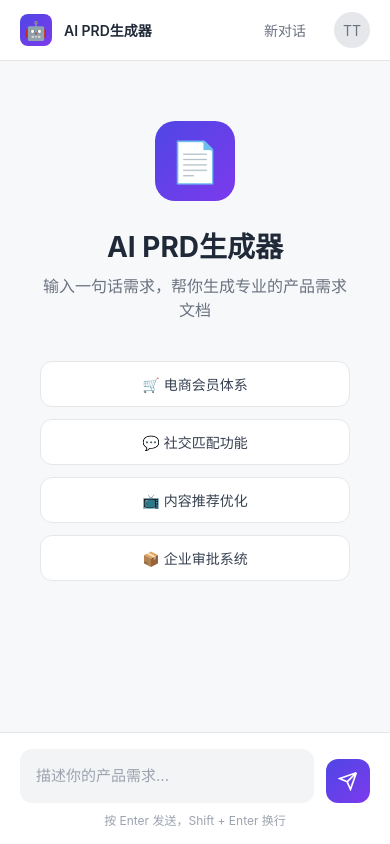
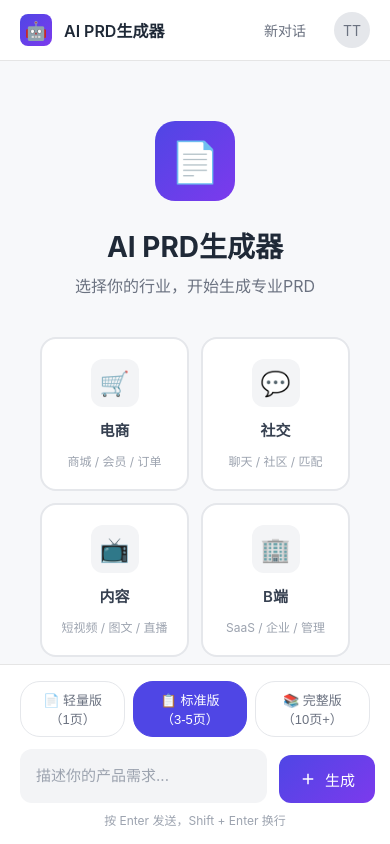
Before and after one commit to maxterence/prd-generator-demo, a plain HTML site: page index.html in a window 390 px wide. Both pictures are taken after a click on the button "新对话". Drawn offline with Linux system fonts and the light colour scheme.

Commit message:
feat: 行业方块列表+复杂度选择+生成按钮文案

```diff
--- a/index.html
+++ b/index.html
@@ -18,7 +18,6 @@
             overflow: hidden;
         }
 
-        /* 整体布局 */
         .app-layout {
             display: flex;
             flex-direction: column;
@@ -144,29 +143,73 @@
             margin-bottom: 40px;
         }
 
-        .quick-actions {
-            display: flex;
-            gap: 12px;
-            flex-wrap: wrap;
-            justify-content: center;
-            max-width: 600px;
+        /* 行业选择方块 */
+        .industry-grid {
+            display: grid;
+            grid-template-columns: repeat(2, 1fr);
+            gap: 16px;
+            max-width: 400px;
+            width: 100%;
         }
 
-        .quick-action {
+        .industry-card {
             background: white;
-            border: 1px solid #e5e7eb;
-            border-radius: 12px;
-            padding: 12px 20px;
+            border: 2px solid #e5e7eb;
+            border-radius: 16px;
+            padding: 24px 16px;
             cursor: pointer;
             transition: all 0.2s;
-            font-size: 14px;
+            display: flex;
+            flex-direction: column;
+            align-items: center;
+            gap: 12px;
+        }
+
+        .industry-card:hover {
+            border-color: #4F46E5;
+            background: #f5f3ff;
+            transform: translateY(-2px);
+            box-shadow: 0 4px 12px rgba(79, 70, 229, 0.15);
+        }
+
+        .industry-card.active {
+            border-color: #4F46E5;
+            background: linear-gradient(135deg, #4F46E5, #7C3AED);
+            color: white;
+        }
+
+        .industry-icon {
+            width: 56px;
+            height: 56px;
+            background: #f3f4f6;
+            border-radius: 12px;
+            display: flex;
+            align-items: center;
+            justify-content: center;
+            font-size: 28px;
+        }
+
+        .industry-card.active .industry-icon {
+            background: rgba(255,255,255,0.2);
+        }
+
+        .industry-name {
+            font-size: 15px;
+            font-weight: 600;
             color: #374151;
         }
 
-        .quick-action:hover {
-            border-color: #4F46E5;
-            background: #f5f3ff;
-            color: #4F46E5;
+        .industry-card.active .industry-name {
+            color: white;
+        }
+
+        .industry-desc {
+            font-size: 12px;
+            color: #9ca3af;
+        }
+
+        .industry-card.active .industry-desc {
+            color: rgba(255,255,255,0.8);
         }
 
         /* 消息样式 */
@@ -231,66 +274,17 @@
             box-shadow: 0 1px 3px rgba(0,0,0,0.08);
         }
 
-        /* AI回复内容样式 */
-        .ai-reply h1 {
-            font-size: 1.4em;
-            margin: 16px 0 12px;
-            color: #1f2937;
-        }
-
-        .ai-reply h2 {
-            font-size: 1.2em;
-            margin: 14px 0 10px;
-            color: #374151;
-        }
-
-        .ai-reply h3 {
-            font-size: 1.05em;
-            margin: 12px 0 8px;
-            color: #4b5563;
-        }
-
-        .ai-reply p {
-            margin-bottom: 10px;
-        }
-
-        .ai-reply table {
-            width: 100%;
-            border-collapse: collapse;
-            margin: 12px 0;
-            font-size: 14px;
-        }
-
-        .ai-reply th, .ai-reply td {
-            padding: 10px 12px;
-            border: 1px solid #e5e7eb;
-            text-align: left;
-        }
-
-        .ai-reply th {
-            background: #f9fafb;
-            font-weight: 600;
-            color: #374151;
-        }
-
-        .ai-reply ul, .ai-reply ol {
-            margin: 10px 0;
-            padding-left: 24px;
-        }
-
-        .ai-reply li {
-            margin-bottom: 6px;
-        }
-
-        .ai-reply strong {
-            color: #1f2937;
-        }
-
-        .ai-reply hr {
-            border: none;
-            border-top: 1px solid #e5e7eb;
-            margin: 16px 0;
-        }
+        .ai-reply h1 { font-size: 1.4em; margin: 16px 0 12px; color: #1f2937; }
+        .ai-reply h2 { font-size: 1.2em; margin: 14px 0 10px; color: #374151; }
+        .ai-reply h3 { font-size: 1.05em; margin: 12px 0 8px; color: #4b5563; }
+        .ai-reply p { margin-bottom: 10px; }
+        .ai-reply table { width: 100%; border-collapse: collapse; margin: 12px 0; font-size: 14px; }
+        .ai-reply th, .ai-reply td { padding: 10px 12px; border: 1px solid #e5e7eb; text-align: left; }
+        .ai-reply th { background: #f9fafb; font-weight: 600; color: #374151; }
+        .ai-reply ul, .ai-reply ol { margin: 10px 0; padding-left: 24px; }
+        .ai-reply li { margin-bottom: 6px; }
+        .ai-reply strong { color: #1f2937; }
+        .ai-reply hr { border: none; border-top: 1px solid #e5e7eb; margin: 16px 0; }
 
         /* 加载动画 */
         .typing-indicator {
@@ -307,13 +301,8 @@
             animation: typing 1.4s infinite;
         }
 
-        .typing-dot:nth-child(2) {
-            animation-delay: 0.2s;
-        }
-
-        .typing-dot:nth-child(3) {
-            animation-delay: 0.4s;
-        }
+        .typing-dot:nth-child(2) { animation-delay: 0.2s; }
+        .typing-dot:nth-child(3) { animation-delay: 0.4s; }
 
         @keyframes typing {
             0%, 60%, 100% { transform: translateY(0); opacity: 0.4; }
@@ -330,6 +319,40 @@
         .input-inner {
             max-width: 800px;
             margin: 0 auto;
+        }
+
+        /* 复杂度选择 */
+        .complexity-bar {
+            display: flex;
+            gap: 8px;
+            margin-bottom: 12px;
+            justify-content: center;
+        }
+
+        .complexity-btn {
+            padding: 8px 16px;
+            border: 1px solid #e5e7eb;
+            border-radius: 20px;
+            background: white;
+            cursor: pointer;
+            font-size: 13px;
+            color: #6b7280;
+            transition: all 0.2s;
+        }
+
+        .complexity-btn:hover {
+            border-color: #4F46E5;
+            color: #4F46E5;
+        }
+
+        .complexity-btn.active {
+            background: #4F46E5;
+            border-color: #4F46E5;
+            color: white;
+        }
+
+        /* 输入框和按钮 */
+        .input-row {
             display: flex;
             gap: 12px;
             align-items: flex-end;
@@ -363,8 +386,8 @@
         }
 
         .send-btn {
-            width: 44px;
-            height: 44px;
+            height: 48px;
+            padding: 0 20px;
             background: linear-gradient(135deg, #4F46E5, #7C3AED);
             border: none;
             border-radius: 12px;
@@ -372,13 +395,15 @@
             cursor: pointer;
             display: flex;
             align-items: center;
-            justify-content: center;
+            gap: 8px;
             transition: all 0.2s;
             flex-shrink: 0;
+            font-size: 15px;
+            font-weight: 500;
         }
 
         .send-btn:hover {
-            transform: scale(1.05);
+            transform: scale(1.02);
             box-shadow: 0 4px 12px rgba(79, 70, 229, 0.4);
         }
 
@@ -390,8 +415,8 @@
         }
 
         .send-btn svg {
-            width: 20px;
-            height: 20px;
+            width: 18px;
+            height: 18px;
         }
 
         .input-tips {
@@ -401,41 +426,27 @@
             margin-top: 8px;
         }
 
-        /* 滚动条样式 */
-        .chat-container::-webkit-scrollbar {
-            width: 6px;
-        }
-
-        .chat-container::-webkit-scrollbar-track {
-            background: transparent;
-        }
-
-        .chat-container::-webkit-scrollbar-thumb {
-            background: #d1d5db;
-            border-radius: 3px;
-        }
-
-        .chat-container::-webkit-scrollbar-thumb:hover {
-            background: #9ca3af;
-        }
+        /* 滚动条 */
+        .chat-container::-webkit-scrollbar { width: 6px; }
+        .chat-container::-webkit-scrollbar-track { background: transparent; }
+        .chat-container::-webkit-scrollbar-thumb { background: #d1d5db; border-radius: 3px; }
 
         /* 响应式 */
         @media (max-width: 768px) {
-            .header-title {
-                font-size: 14px;
+            .industry-grid {
+                grid-template-columns: repeat(2, 1fr);
+                gap: 12px;
             }
-
+            .industry-card {
+                padding: 20px 12px;
+            }
+            .industry-icon {
+                width: 48px;
+                height: 48px;
+                font-size: 24px;
+            }
             .message-content {
                 max-width: 85%;
-            }
-
-            .quick-actions {
-                flex-direction: column;
-                width: 100%;
-            }
-
-            .quick-action {
-                width: 100%;
             }
         }
     </style>
@@ -461,12 +472,28 @@
                 <div class="welcome-screen" id="welcomeScreen">
                     <div class="welcome-logo">📄</div>
                     <h1 class="welcome-title">AI PRD生成器</h1>
-                    <p class="welcome-subtitle">输入一句话需求，帮你生成专业的产品需求文档</p>
-                    <div class="quick-actions">
-                        <div class="quick-action" onclick="useTemplate('做一个电商APP的会员体系，包含积分获取、积分兑换、会员等级、会员权益，目标是提升用户复购率')">🛒 电商会员体系</div>
-                        <div class="quick-action" onclick="useTemplate('做一个兴趣社交APP的匹配功能，根据用户兴趣标签进行匹配，支持文字聊天和语音通话')">💬 社交匹配功能</div>
-                        <div class="quick-action" onclick="useTemplate('做一个短视频APP的推荐优化，优化推荐算法提升用户观看时长和完播率')">📺 内容推荐优化</div>
-                        <div class="quick-action" onclick="useTemplate('做一个企业内部审批流程系统，支持多级审批、条件分支、超时自动处理')">📦 企业审批系统</div>
+                    <p class="welcome-subtitle">选择你的行业，开始生成专业PRD</p>
+                    <div class="industry-grid">
+                        <div class="industry-card" onclick="selectIndustry(this, '电商')">
+                            <div class="industry-icon">🛒</div>
+                            <div class="industry-name">电商</div>
+                            <div class="industry-desc">商城 / 会员 / 订单</div>
+                        </div>
+                        <div class="industry-card" onclick="selectIndustry(this, '社交')">
+                            <div class="industry-icon">💬</div>
+                            <div class="industry-name">社交</div>
+                            <div class="industry-desc">聊天 / 社区 / 匹配</div>
+                        </div>
+                        <div class="industry-card" onclick="selectIndustry(this, '内容')">
+                            <div class="industry-icon">📺</div>
+                            <div class="industry-name">内容</div>
+                            <div class="industry-desc">短视频 / 图文 / 直播</div>
+                        </div>
+                        <div class="industry-card" onclick="selectIndustry(this, 'B端')">
+                            <div class="industry-icon">🏢</div>
+                            <div class="industry-name">B端</div>
+                            <div class="industry-desc">SaaS / 企业 / 管理</div>
+                        </div>
                     </div>
                 </div>
 
@@ -478,6 +505,15 @@
         <!-- 底部输入区 -->
         <div class="input-area">
             <div class="input-inner">
+                <!-- 复杂度选择 -->
+                <div class="complexity-bar">
+                    <button class="complexity-btn" onclick="selectComplexity(this, '轻量')">📄 轻量版（1页）</button>
+                    <button class="complexity-btn active" onclick="selectComplexity(this, '标准')">📋 标准版（3-5页）</button>
+                    <button class="complexity-btn" onclick="selectComplexity(this, '完整')">📚 完整版（10页+）</button>
+                </div>
+
+                <!-- 输入框和发送按钮 -->
+                <div class="input-row">
                     <div class="input-wrapper">
                         <textarea
                             id="userInput"
@@ -489,23 +525,38 @@
                     </div>
                     <button class="send-btn" id="sendBtn" onclick="sendMessage()">
                         <svg viewBox="0 0 24 24" fill="none" stroke="currentColor" stroke-width="2">
-                        <path d="M22 2L11 13M22 2L15 22L11 13M22 2L2 9L11 13"/>
+                            <path d="M12 5v14M5 12h14"/>
                         </svg>
+                        生成
                     </button>
                 </div>
                 <div class="input-tips">按 Enter 发送，Shift + Enter 换行</div>
             </div>
         </div>
+    </div>
 
     <script>
-        let chatHistory = [];
+        let selectedIndustry = '';
+        let selectedComplexity = '标准';
         let isGenerating = false;
 
-        // 使用模板
-        function useTemplate(text) {
-            document.getElementById('userInput').value = text;
-            autoResize(document.getElementById('userInput'));
-            sendMessage();
+        // 选择行业
+        function selectIndustry(el, industry) {
+            document.querySelectorAll('.industry-card').forEach(c => c.classList.remove('active'));
+            el.classList.add('active');
+            selectedIndustry = industry;
+
+            // 自动聚焦输入框
+            setTimeout(() => {
+                document.getElementById('userInput').focus();
+            }, 200);
+        }
+
+        // 选择复杂度
+        function selectComplexity(el, complexity) {
+            document.querySelectorAll('.complexity-btn').forEach(b => b.classList.remove('active'));
+            el.classList.add('active');
+            selectedComplexity = complexity;
         }
 
         // 发送消息
@@ -519,7 +570,8 @@
             document.getElementById('welcomeScreen').style.display = 'none';
 
             // 添加用户消息
-            addMessage(text, 'user');
+            const userMsg = selectedIndustry ? `【${selectedIndustry}】${text}` : text;
+            addMessage(userMsg, 'user');
             input.value = '';
             autoResize(input);
 
@@ -527,15 +579,11 @@
             isGenerating = true;
             document.getElementById('sendBtn').disabled = true;
 
-            // 显示加载状态
             const loadingId = addLoading();
+            await new Promise(r => setTimeout(r, 1500));
+            removeLoading(loadingId);
 
-            // 模拟生成延迟
-            await new Promise(r => setTimeout(r, 1500));
-
-            // 移除加载状态，显示AI回复
-            removeLoading(loadingId);
-            const reply = generatePRD(text);
+            const reply = generatePRD(text, selectedIndustry, selectedComplexity);
             addMessage(reply, 'ai', true);
 
             isGenerating = false;
@@ -549,28 +597,20 @@
             div.className = `message ${type}`;
 
             const avatar = type === 'user' ? 'TT' : '🤖';
+            const bubbleContent = isHtml ? content : escapeHtml(content);
 
-            if (isHtml) {
             div.innerHTML = `
                 <div class="message-avatar">${avatar}</div>
                 <div class="message-content">
-                        <div class="message-bubble ai-reply">${content}</div>
+                    <div class="message-bubble ${isHtml ? 'ai-reply' : ''}">${bubbleContent}</div>
                 </div>
             `;
-            } else {
-                div.innerHTML = `
-                    <div class="message-avatar">${avatar}</div>
-                    <div class="message-content">
-                        <div class="message-bubble">${escapeHtml(content)}</div>
-                    </div>
-                `;
-            }
 
             messageList.appendChild(div);
             scrollToBottom();
         }
 
-        // 添加加载状态
+        // 加载状态
         function addLoading() {
             const messageList = document.getElementById('messageList');
             const div = document.createElement('div');
@@ -593,24 +633,23 @@
             return div.id;
         }
 
-        // 移除加载状态
         function removeLoading(id) {
             const el = document.getElementById(id);
             if (el) el.remove();
         }
 
-        // 生成PRD内容
-        function generatePRD(requirement) {
+        // 生成PRD
+        function generatePRD(requirement, industry, complexity) {
+            const pages = complexity === '轻量' ? '1页' : complexity === '完整' ? '10页+' : '3-5页';
+
             return `
-                <h1>📄 产品需求文档</h1>
+                <h1>📄 ${industry || ''}产品需求文档</h1>
                 <p><strong>需求：</strong>${escapeHtml(requirement)}</p>
-                <p><strong>版本：</strong>v1.0 | <strong>日期：</strong>${new Date().toLocaleDateString('zh-CN')}</p>
-
+                <p><strong>复杂度：</strong>${complexity}版（${pages}）| <strong>日期：</strong>${new Date().toLocaleDateString('zh-CN')}</p>
                 <hr>
 
                 <h2>一、需求背景与目标</h2>
                 <p>根据需求描述，本功能旨在解决用户核心痛点，提升产品体验和业务指标。</p>
-
                 <table>
                     <tr><th>目标</th><th>衡量指标</th><th>目标值</th></tr>
                     <tr><td>提升用户活跃</td><td>DAU</td><td>+20%</td></tr>
@@ -632,15 +671,9 @@
 
                 <h2>三、功能范围</h2>
                 <h3>In Scope</h3>
-                <ul>
-                    <li>核心功能模块</li>
-                    <li>数据展示</li>
-                </ul>
-
+                <ul><li>核心功能模块</li><li>数据展示</li></ul>
                 <h3>Out of Scope</h3>
-                <ul>
-                    <li>第三方集成 [v2.0]</li>
-                </ul>
+                <ul><li>第三方集成 [v2.0]</li></ul>
 
                 <h2>四、核心流程</h2>
                 <ol>
@@ -664,7 +697,6 @@
             `;
         }
 
-        // 工具函数
         function escapeHtml(text) {
             const div = document.createElement('div');
             div.textContent = text;
@@ -691,7 +723,8 @@
         function clearChat() {
             document.getElementById('messageList').innerHTML = '';
             document.getElementById('welcomeScreen').style.display = 'flex';
-            chatHistory = [];
+            selectedIndustry = '';
+            document.querySelectorAll('.industry-card').forEach(c => c.classList.remove('active'));
         }
     </script>
 </body>
```
Lines whose indentation alone changed are shown as unchanged.
